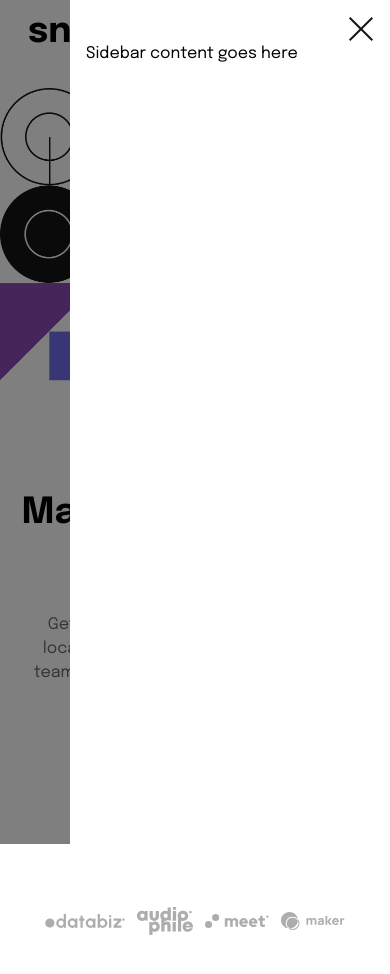
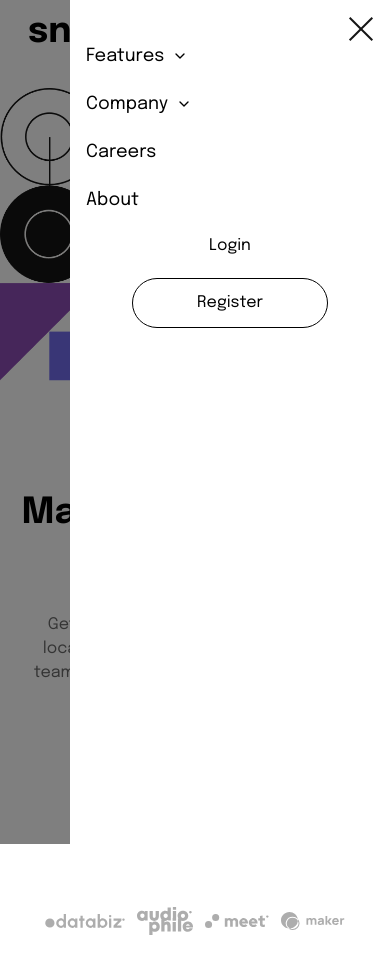
Before and after one commit to Charlie042/Snap-HomePage, a Next.js app: page / in a window 390 px wide. Both pictures are taken after a click on the element 347 px from the left and 32 px from the top of the page. Shown: the top 974 px of the page. Built offline with nearby package versions, Linux system fonts and the light colour scheme.

Commit message:
finished with the sidebar

```diff
--- a/src/components/NavBarComponent/NavBar.tsx
+++ b/src/components/NavBarComponent/NavBar.tsx
@@ -93,7 +93,7 @@ const NavBar = () => {
       {/* mobile view */}
       {isNavOpen ? (
         <div className="lg:hidden">
-          <SideNav navclose={setIsNavOpen} isOpen = {isNavOpen}/>
+          <SideNav navclose={setIsNavOpen} isOpen = {isNavOpen}  navs={navs}/>
         </div>
       ) : (
         <div
--- a/src/components/NavBarComponent/SideNav.tsx
+++ b/src/components/NavBarComponent/SideNav.tsx
@@ -1,13 +1,34 @@
-import React from "react";
+import React, { useState } from "react";
 import { CloseMenu } from "../../../public/images";
 import Image from "next/image";
+import { LuChevronDown } from "react-icons/lu";
+
+type SubItem = {
+  title: string;
+  icon?: string;
+};
+
+type NavItem = {
+  title: string;
+  subnav?: SubItem[];
+};
 
 type SideNavProps = {
   navclose: React.Dispatch<React.SetStateAction<boolean>>;
   isOpen: boolean;
+  navs: NavItem[];
 };
 
-const SideNav: React.FC<SideNavProps> = ({ navclose, isOpen }) => {
+const SideNav: React.FC<SideNavProps> = ({ navclose, isOpen, navs }) => {
+  const [openItems, setOpenItems] = useState<{ [key: number]: boolean }>({});
+
+  const toggleSubnav = (index: number) => {
+    setOpenItems((prevOpenItems) => ({
+      ...prevOpenItems,
+      [index]: !prevOpenItems[index],
+    }));
+  };
+
   return (
     <aside
       className={`fixed inset-0 bg-black bg-opacity-50 h-full z-50 transition-opacity duration-500 ease-in-out ${
@@ -21,7 +42,7 @@ const SideNav: React.FC<SideNavProps> = ({ navclose, isOpen }) => {
         className={`fixed top-0 right-0 w-80 h-full bg-white p-4 ${
           isOpen ? "animate-slide-in" : "animate-slide-out"
         }`}
-        onClick={(e) => e.stopPropagation()} // Prevents closing when clicking inside
+        onClick={(e) => e.stopPropagation()}
       >
         <div className="flex justify-end">
           <Image
@@ -31,8 +52,60 @@ const SideNav: React.FC<SideNavProps> = ({ navclose, isOpen }) => {
             className="cursor-pointer"
           />
         </div>
+
         {/* Sidebar content */}
-        <div>Sidebar content goes here</div>
+        <div className="flex flex-col gap-5">
+          {navs.map((item, index) => (
+            <div key={index}>
+              {item.subnav ? (
+                <div>
+                  <button
+                    className="flex items-center gap-2 w-full text-left"
+                    onClick={() => toggleSubnav(index)}
+                  >
+                    <h3 className="text-lg">{item.title}</h3>
+                    <LuChevronDown
+                      className={`transition-transform ${
+                        openItems[index] ? "rotate-180" : ""
+                      }`}
+                    />
+                  </button>
+                  {/* Conditionally render subnav items */}
+                  {openItems[index] && (
+                    <div className="ml-4 mt-2">
+                      {item.subnav.map((subItem, subIndex) => (
+                        <p key={subIndex} className="text-gray-600 py-1 flex items-center gap-2">
+                          <div className="text-xl">
+                            {subItem.icon && (
+                              <Image
+                                src={subItem.icon}
+                                alt={subItem.title}
+                                width={15}
+                                height={10}
+                              />
+                            )}
+                          </div>
+
+                          {subItem.title}
+                        </p>
+                      ))}
+                    </div>
+                  )}
+                </div>
+              ) : (
+                <h3 className="text-lg">{item.title}</h3>
+              )}
+            </div>
+          ))}
+          <div className="flex flex-col justify-center items-center gap-5">
+            <span>Login</span>
+            <div>
+              <button className="rounded-full px-16 py-3 border">
+                Register
+              </button>
+            </div>
+          </div>
+        </div>
       </div>
     </aside>
   );
```
